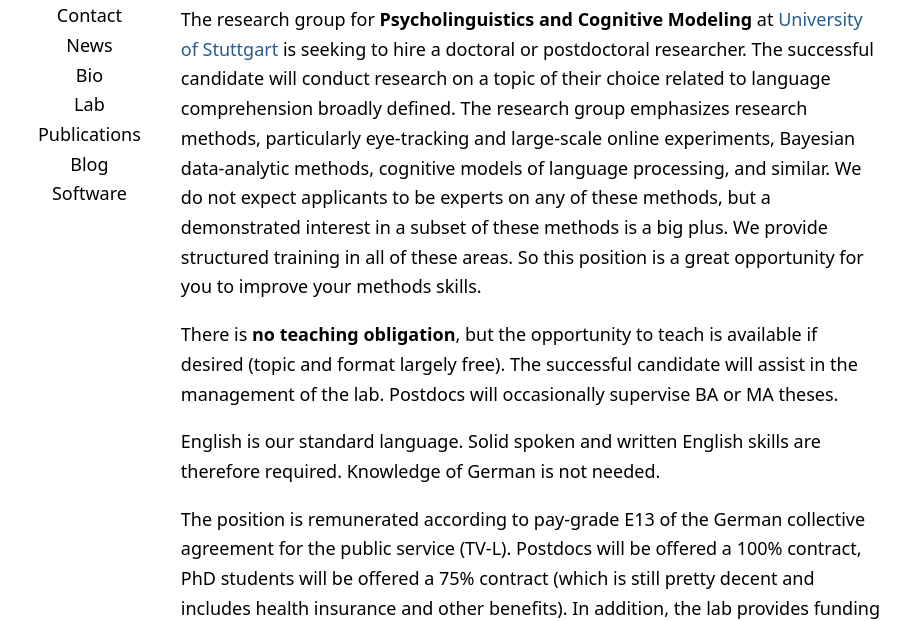
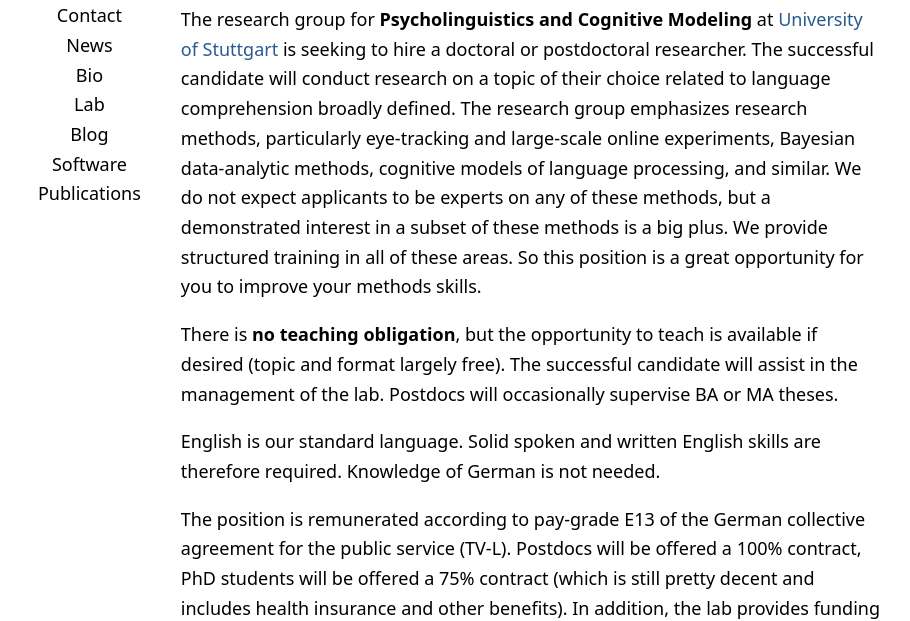
Before and after one commit to tmalsburg/tmalsburg.github.io, a plain HTML site: page job_ad_202203.html in a window 1280 px wide. Shown: the part 183-804 px from the top of the page, without its empty margins (2-912 px from the left). Drawn offline with Linux system fonts and the light colour scheme.

Commit message:
RSS, bib, menu

```diff
--- a/job_ad_202203.html
+++ b/job_ad_202203.html
@@ -1,7 +1,7 @@
 <!DOCTYPE html>
 <html lang="en">
 <head>
-<!-- 2024-03-23 Sat 14:01 -->
+<!-- 2024-04-14 Sun 09:31 -->
 <meta charset="utf-8" />
 <meta name="viewport" content="width=device-width, initial-scale=1" />
 <title>PhD or postdoc position in experimental and/or computational psycholinguistics, 3-years, no teaching obligation</title>
@@ -10,7 +10,7 @@
 </head>
 <body>
 <nav id="preamble" class="status">
-<a href="index.html"><img src="titus_fern_canyon_small.png" alt="Photo of Titus von der Malsburg" id="profilepic1"/></a><ul id="menu"><li><a href="index.html">Contact</a></li><li><a href="index.html#news">News</a></li><li><a href="index.html#bio">Bio</a></li><li><a href="index.html#lab">Lab</a></li><li><a href="index.html#publications">Publications</a></li><li><a href="index.html#blog">Blog</a></li><li><a href="index.html#software">Software</a></li></ul>
+<a href="index.html"><img src="titus_fern_canyon_small.png" alt="Photo of Titus von der Malsburg" id="profilepic1"/></a><ul id="menu"><li><a href="index.html">Contact</a></li><li><a href="index.html#news">News</a></li><li><a href="index.html#bio">Bio</a></li><li><a href="index.html#lab">Lab</a></li><li><a href="index.html#blog">Blog</a></li><li><a href="index.html#software">Software</a></li><li><a href="index.html#publications">Publications</a></li></ul>
 </nav>
 <main id="content" class="content">
 <header>
```
Also changed, not shown: opensesame_workshop_2018.html (+2 -2 lines), 2 other files.
